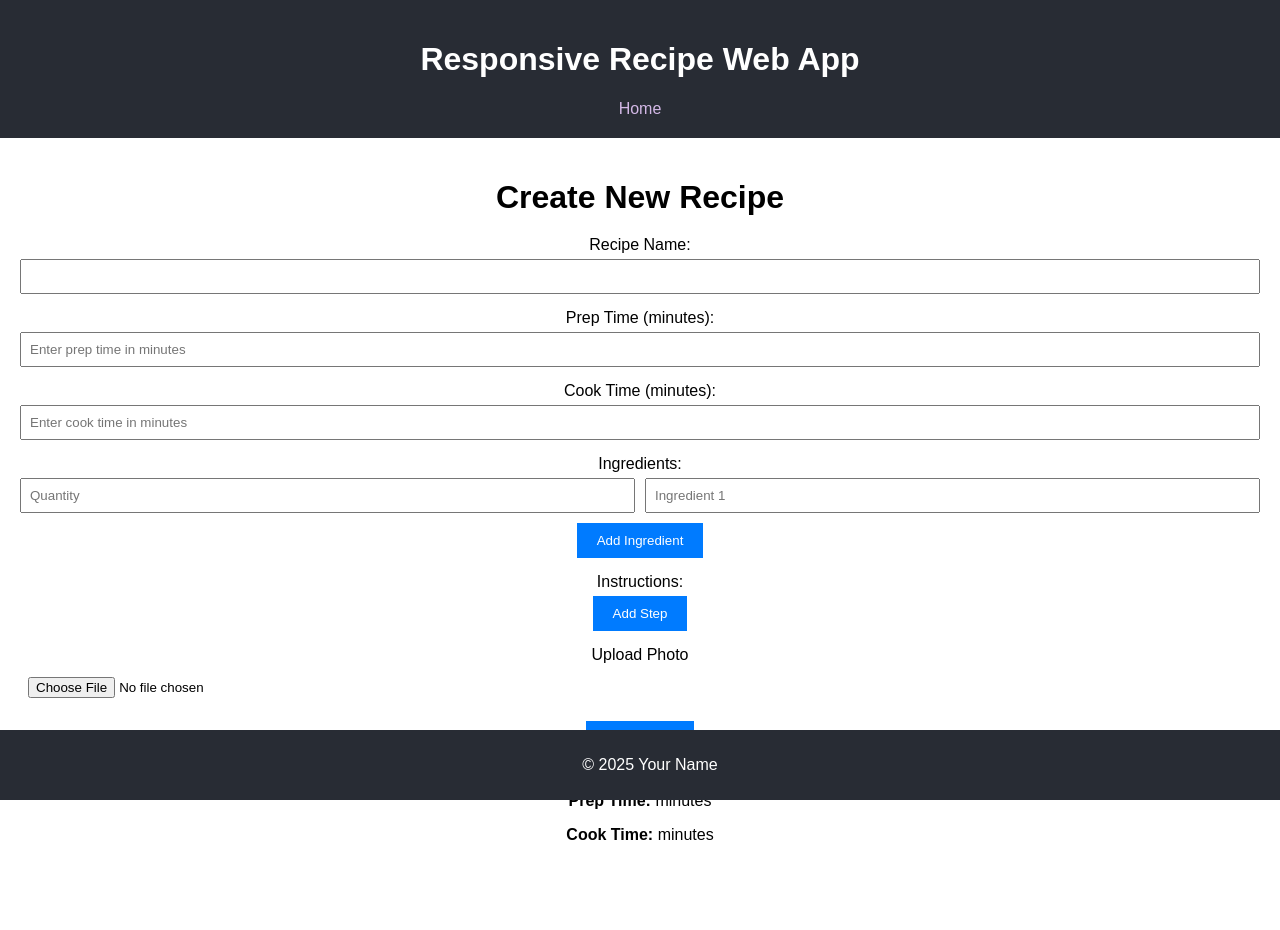
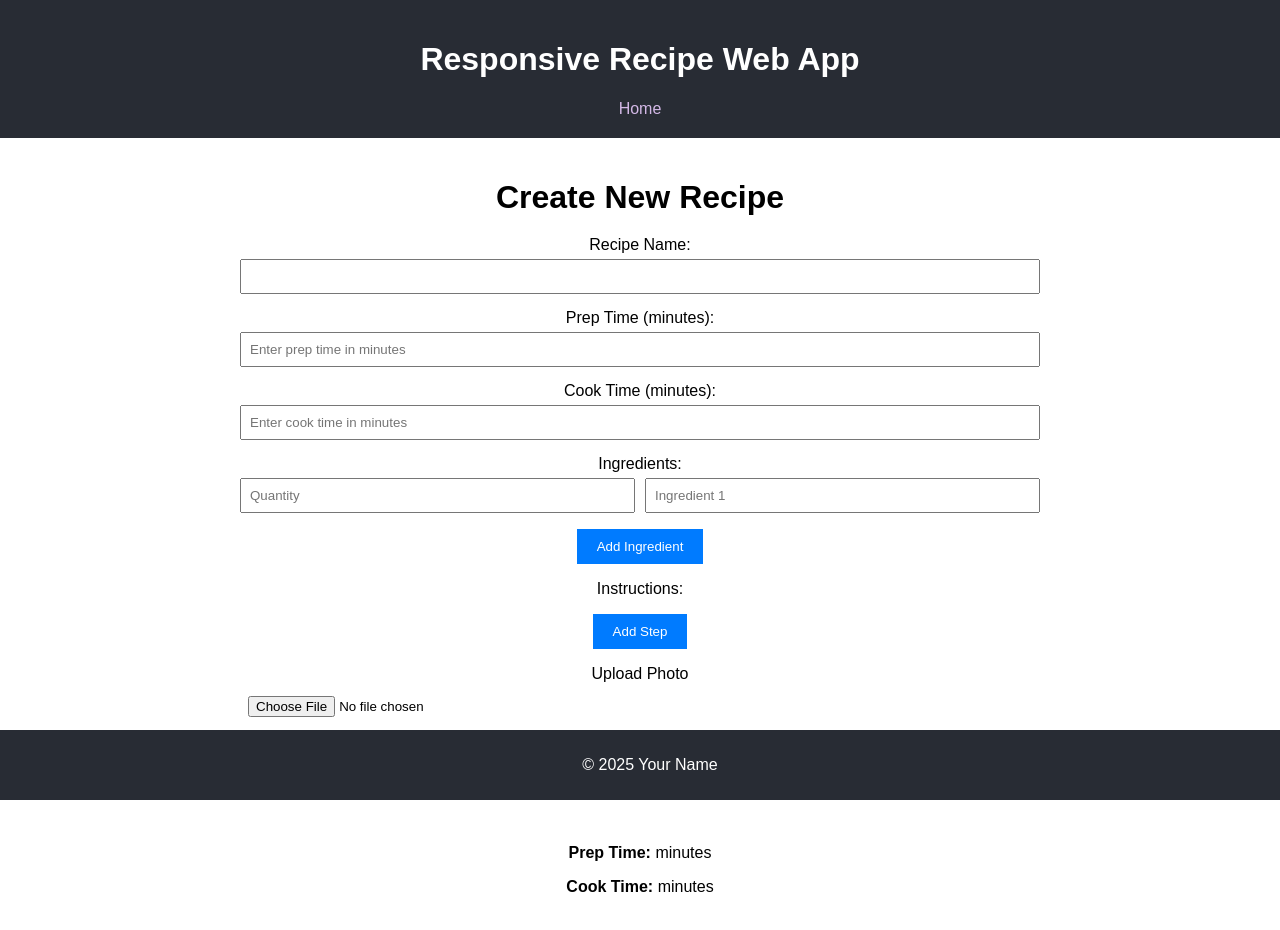
Before and after one commit to Seanl686/1-2_Group10_FrontendUI, a React (Vite) app in the folder responsive-recipe-website/: page /create-recipe in a window 1280 px wide. Shown: the top 930 px of the page. Built offline with nearby package versions, Linux system fonts and the light colour scheme.

Commit message:
Enhance CreateRecipe component: add recipe deletion functionality, format instructions, and improve layout styling

```diff
--- a/responsive-recipe-website/src/components/CreateRecipe.jsx
+++ b/responsive-recipe-website/src/components/CreateRecipe.jsx
@@ -26,14 +26,21 @@ function CreateRecipe() {
     try {
         const response = await fetch(`http://localhost:5000/recipes/${id}`);
         const data = await response.json();
+
+        // Transform instructions from objects to strings
+        const formattedInstructions = data.instructions
+            .sort((a, b) => a.step_number - b.step_number)
+            .map(instruction => instruction.description);
+
         setFormData({
             title: data.title,
             prepTime: data.prep_time,
             cookTime: data.cook_time,
             ingredients: data.ingredients,
-        instructions: data.instructions,
+            instructions: formattedInstructions, // Use formatted instructions
             imageUrl: data.image_url
         });
+
         if (data.image_url) {
             setPreview(data.image_url);
         }
@@ -62,8 +69,14 @@ function CreateRecipe() {
     };
 
     try {
-        const response = await fetch('http://localhost:5000/recipes', {
-            method: 'POST',
+        const url = id
+            ? `http://localhost:5000/recipes/${id}`
+            : 'http://localhost:5000/recipes';
+
+        const method = id ? 'PUT' : 'POST';
+
+        const response = await fetch(url, {
+            method: method,
             headers: {
                 'Content-Type': 'application/json',
             },
@@ -72,16 +85,16 @@ function CreateRecipe() {
 
         if (!response.ok) {
             const errorData = await response.json();
-            throw new Error(errorData.error || 'Failed to create recipe');
+            throw new Error(errorData.error || `Failed to ${id ? 'update' : 'create'} recipe`);
         }
 
         const data = await response.json();
-        console.log('Recipe created:', data);
-        alert('Recipe created successfully!');
+        console.log(`Recipe ${id ? 'updated' : 'created'}:`, data);
+        alert(`Recipe ${id ? 'updated' : 'created'} successfully!`);
         navigate('/');
     } catch (error) {
         console.error('Error:', error);
-        alert('Failed to create recipe: ' + error.message);
+        alert(`Failed to ${id ? 'update' : 'create'} recipe: ` + error.message);
     }
 };
 
@@ -128,6 +141,29 @@ function CreateRecipe() {
         ...formData,
         [field]: value
       });
+    }
+  };
+
+  // Add this new function after your other handlers
+  const handleDelete = async () => {
+    if (!id) return; // Only proceed if we have an ID
+
+    if (window.confirm('Are you sure you want to delete this recipe?')) {
+        try {
+            const response = await fetch(`http://localhost:5000/recipes/${id}`, {
+                method: 'DELETE',
+            });
+
+            if (!response.ok) {
+                throw new Error('Failed to delete recipe');
+            }
+
+            alert('Recipe deleted successfully!');
+            navigate('/'); // Return to recipe list
+        } catch (error) {
+            console.error('Error deleting recipe:', error);
+            alert('Failed to delete recipe: ' + error.message);
+        }
     }
 };
 
@@ -250,7 +286,18 @@ function CreateRecipe() {
             <img src={preview} alt={`Preview of ${formData.title}`} />
           </div>
         )}
+        <div className="form-actions">
             <button type="submit">{id ? 'Update Recipe' : 'Add Recipe'}</button>
+            {id && (
+                <button
+                    type="button"
+                    onClick={handleDelete}
+                    className="delete-btn"
+                >
+                    Delete Recipe
+                </button>
+            )}
+        </div>
       </form>
       <div className="recipe-times">
         <p><strong>Prep Time:</strong> {formData.prepTime} minutes</p>
--- a/responsive-recipe-website/src/styles/CreateRecipe.css
+++ b/responsive-recipe-website/src/styles/CreateRecipe.css
@@ -1,6 +1,9 @@
 .create-recipe {
   padding: 20px;
   margin-bottom: 100px; /* Add margin to bottom of page */
+  max-width: 800px;          /* Limit form width */
+  margin-left: auto;         /* Center the form */
+  margin-right: auto;        /* Center the form */
 }
 
 .create-recipe h1 {
@@ -9,6 +12,7 @@
 
 .form-group {
   margin-bottom: 15px;
+  text-align: center;      /* Center the labels */
 }
 
 .form-group label {
@@ -21,6 +25,9 @@
   width: 100%;
   padding: 8px;
   box-sizing: border-box;
+  margin-left: auto;       /* Center input fields */
+  margin-right: auto;      /* Center input fields */
+  display: block;          /* Ensure block display */
 }
 
 .form-group input[pattern="\d*"] {
@@ -96,3 +103,36 @@ button:hover {
 .form-group:last-child {
   margin-bottom: 40px;
 }
+
+.form-actions {
+    display: flex;
+    gap: 1rem;
+    margin-top: 2rem;
+    justify-content: center;  /* Center the buttons */
+    align-items: center;     /* Vertically align buttons */
+}
+
+.delete-btn {
+    background-color: #dc3545;
+    color: white;
+    padding: 10px 20px;
+    border: none;
+    border-radius: 4px;
+    cursor: pointer;
+}
+
+.delete-btn:hover {
+    background-color: #c82333;
+}
+
+/* Add this for centering add buttons */
+.form-group > button {
+    display: block;
+    margin: 1rem auto;      /* Center add ingredient/step buttons */
+}
+
+/* Center the recipe times display */
+.recipe-times {
+    text-align: center;
+    margin-top: 2rem;
+}
```
Lines whose indentation alone changed are shown as unchanged.
